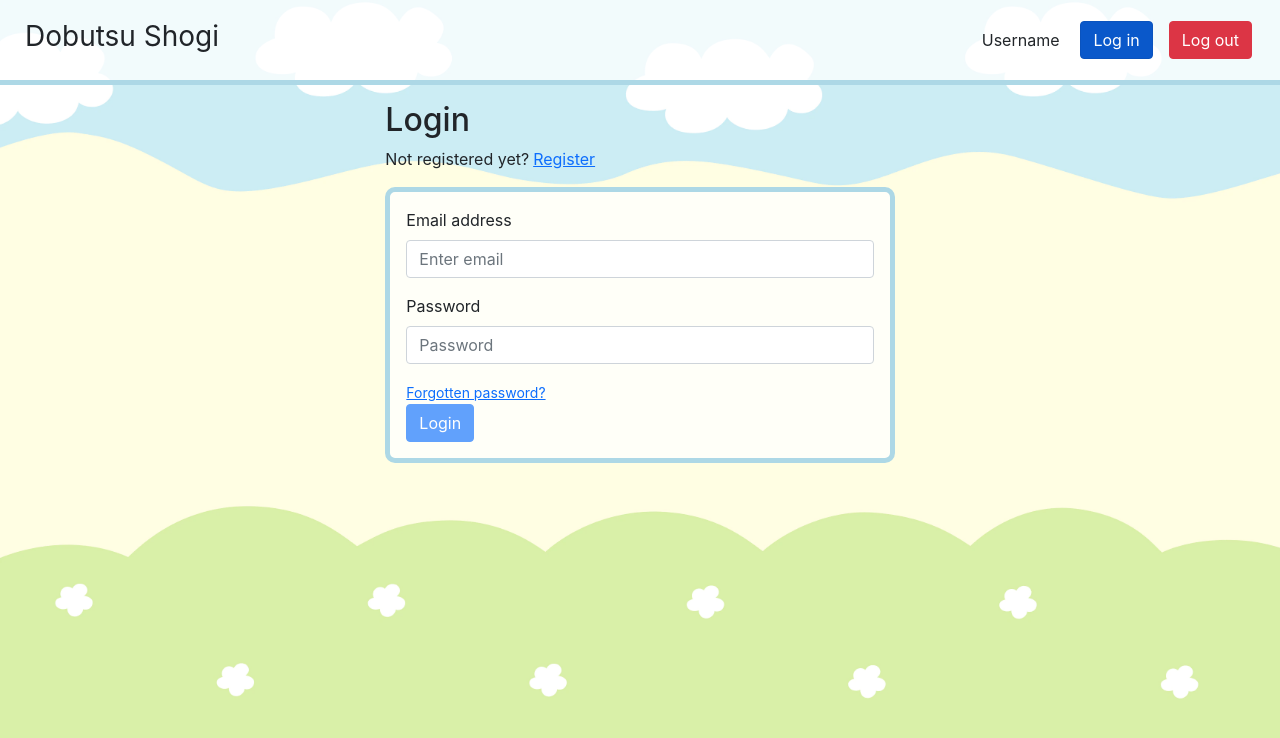
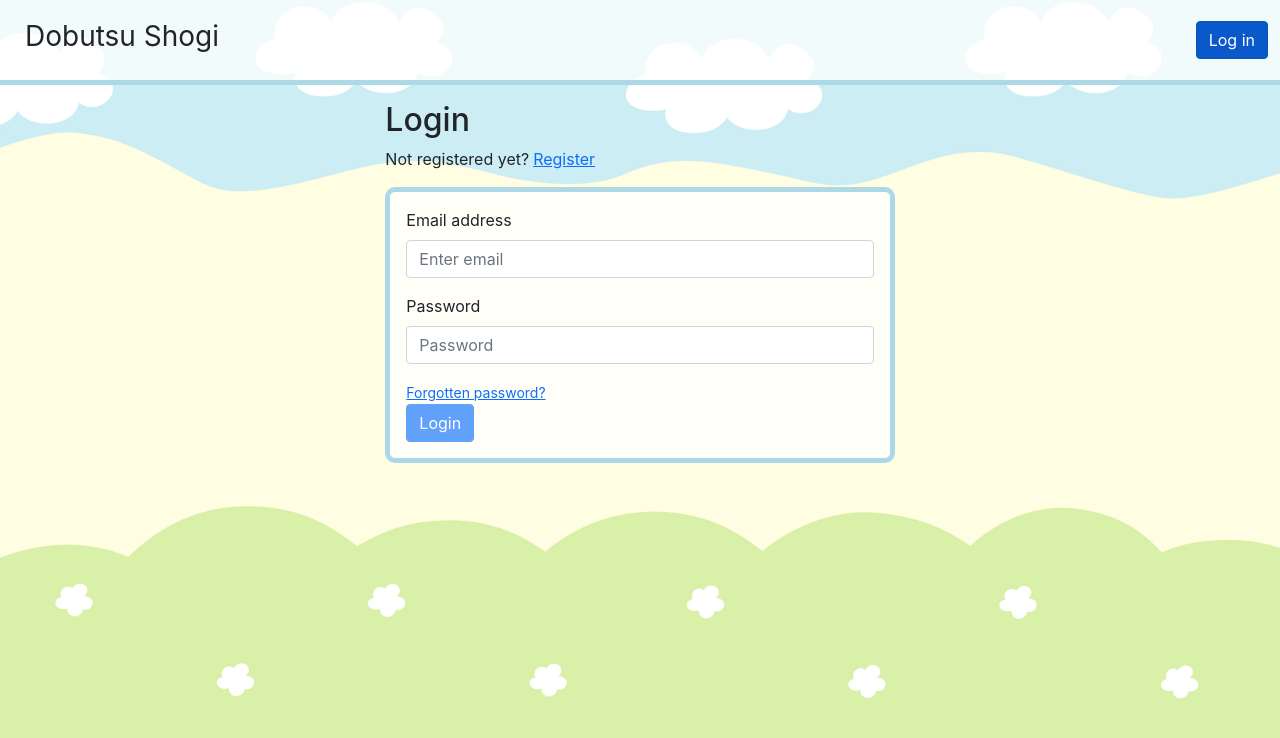
Before and after one commit to ivanburda1986/dobutsu-shogi, a React (Create React App) app: page /login in a window 1280 px wide. Shown: the top 738 px of the page. Built offline with nearby package versions, Linux system fonts and the light colour scheme; no server answers.

Commit message:
redirection

```diff
--- a/package.json
+++ b/package.json
@@ -18,6 +18,7 @@
     "react": "^17.0.2",
     "react-bootstrap": "^2.1.1",
     "react-dom": "^17.0.2",
+    "react-router": "^6.2.1",
     "react-router-dom": "^6.2.1",
     "react-scripts": "5.0.0",
     "typescript": "^4.5.4",
--- a/src/App.tsx
+++ b/src/App.tsx
@@ -1,5 +1,6 @@
 import React from "react";
-import { Route, Link, Routes } from "react-router-dom";
+import { Route, Link, Routes, Navigate } from "react-router-dom";
+import { useNavigate } from "react-router";
 import { Header } from "./Header/Header";
 import { LaunchScreen } from "./LaunchScreen/LaunchScreen";
 import { LoginScreen } from "./LoginScreen/LoginScreen";
@@ -13,30 +14,38 @@ import "bootstrap/dist/css/bootstrap.min.css";
 import sharedStyles from "./sharedStyles.module.css";
 import _ from "lodash";
 
-export interface LoggedInUserInterface {
-  email: string | undefined;
-  uid: string | undefined;
-}
+export default function App() {
+  const [userLoggedIn, setUserLoggedIn] = React.useState<boolean>(false);
+  const [loggedInUserEmail, setLoggedInUserEmail] = React.useState<string>("");
 
-export default function App() {
-  const [loggedInUserEmail, setLoggedInUserEmail] = React.useState<LoggedInUserInterface>();
+  const navigate = useNavigate();
 
   onAuthStateChanged(auth, (user) => {
     if (user) {
-      console.log(user);
-      let userData = _.pick(user, ["email", "uid"]);
-      //setLoggedInUser(userData);
+      setUserLoggedIn(true);
+      let email = user.email;
+      email && setLoggedInUserEmail(email);
+    } else {
+      setUserLoggedIn(false);
+      setLoggedInUserEmail("");
     }
   });
 
   const providedContext = {
+    userLoggedIn,
     loggedInUserEmail,
-    setLoggedInUserEmail,
   };
+  React.useEffect(() => {
+    if (userLoggedIn) {
+      console.log(userLoggedIn);
+      navigate("../", { replace: false });
+    }
+  }, [userLoggedIn]);
+
   return (
     <>
       <AppContext.Provider value={providedContext}>
-        <Header />
+        <Header username={loggedInUserEmail} />
         <Routes>
           <Route path="*" element={<LaunchScreen />} />
           <Route path="/" element={<LaunchScreen />} />
--- a/src/Header/Header.tsx
+++ b/src/Header/Header.tsx
@@ -1,15 +1,18 @@
-import React from "react";
+import React, { useContext } from "react";
+
 import { Avatar } from "./Avatar/Avatar";
 import { Button } from "react-bootstrap";
 import styles from "./Header.module.css";
 import { NavLink } from "react-router-dom";
 import { useLogoutUser } from "../api/firestore";
+import { AppContext } from "../context/AppContext";
 
 interface HeaderInterface {
-  loggedInUserEmail: string | undefined;
+  username: string;
 }
 
-export const Header: React.FC = () => {
+export const Header: React.FC<HeaderInterface> = ({ username }) => {
+  const appContext = useContext(AppContext);
   const logout = useLogoutUser;
   return (
     <header className={`${styles.header} container-fluid d-flex flex-row justify-content-between align-items-center py-2`}>
@@ -20,14 +23,18 @@ export const Header: React.FC = () => {
       </h2>
       <div className="d-flex flex-row justify-content-between ">
         <NavLink to="/profile" className="btn mx-2">
-          Username
+          {username}
         </NavLink>
+        {!appContext.userLoggedIn && (
           <NavLink to="/login" className="btn btn-primary">
             Log in
           </NavLink>
+        )}
+        {appContext.userLoggedIn && (
           <NavLink to="/" className="btn btn-danger mx-3" onClick={() => logout()}>
             Log out
           </NavLink>
+        )}
       </div>
     </header>
   );
--- a/src/LoginScreen/LoginScreen.tsx
+++ b/src/LoginScreen/LoginScreen.tsx
@@ -1,5 +1,6 @@
 import React, { useContext, useRef } from "react";
 import { NavLink } from "react-router-dom";
+import { useNavigate } from "react-router";
 import { Button, Col, Container, Form, Row } from "react-bootstrap";
 
 import { AppContext } from "../context/AppContext";
--- a/src/api/firestore.ts
+++ b/src/api/firestore.ts
@@ -1,7 +1,7 @@
 import { initializeApp } from "firebase/app";
 import { getFirestore, collection, getDocs, addDoc, getDoc, setDoc, deleteDoc, doc, onSnapshot, orderBy, serverTimestamp, query, updateDoc, where } from "firebase/firestore";
 import { createUserWithEmailAndPassword, getAuth, signOut, signInWithEmailAndPassword, onAuthStateChanged } from "firebase/auth";
-import { LoggedInUserInterface } from "../App";
+
 const firebaseConfig = {
   apiKey: "AIzaSyCBnawTeOf0cVa7m7aKFQoIqrXbJOorW2c",
   authDomain: "dobutsushogi-43c6e.firebaseapp.com",
```
Also changed, not shown: 1 other file (tests, documents, lock files or other folders). Lines whose indentation alone changed are shown as unchanged.
